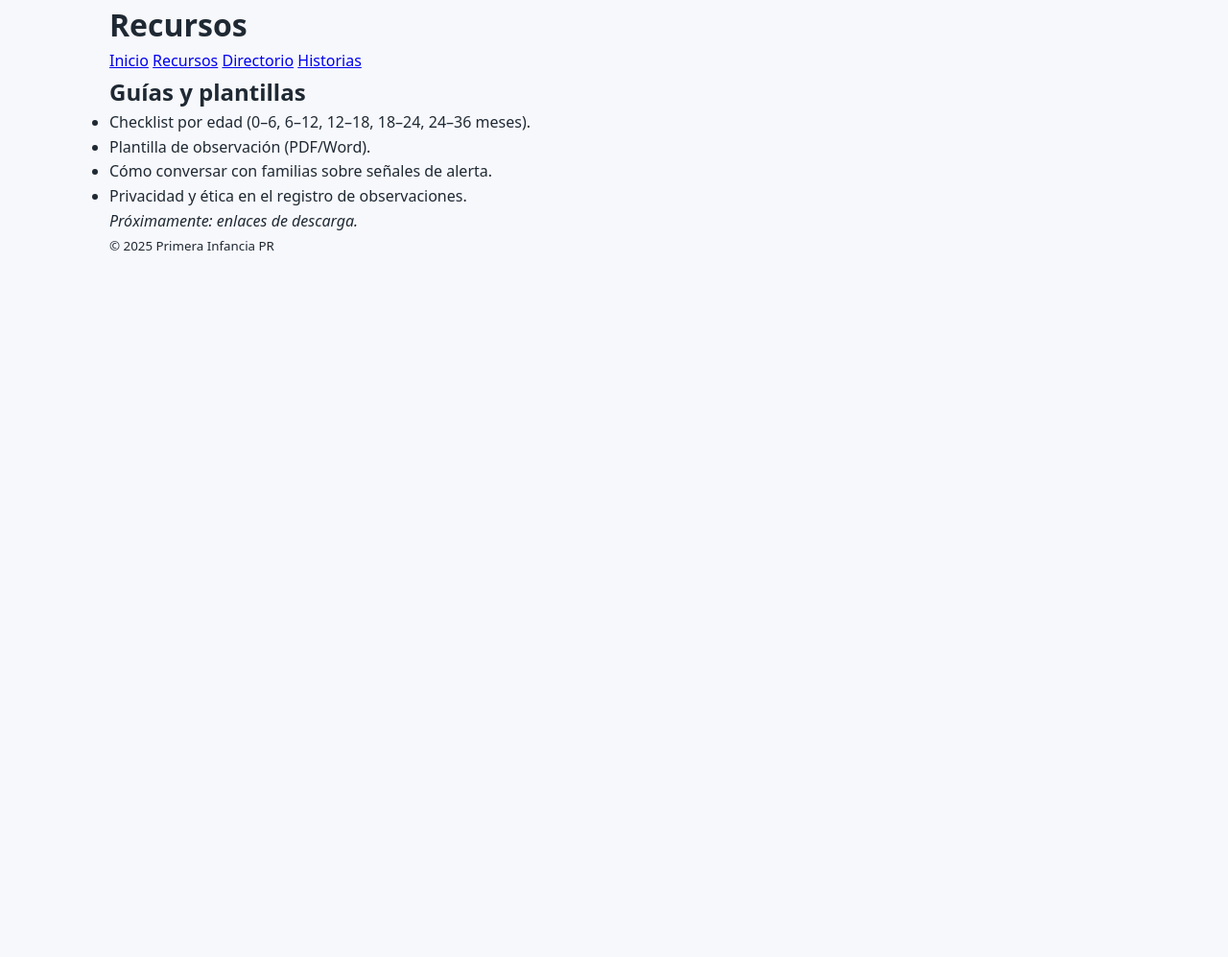
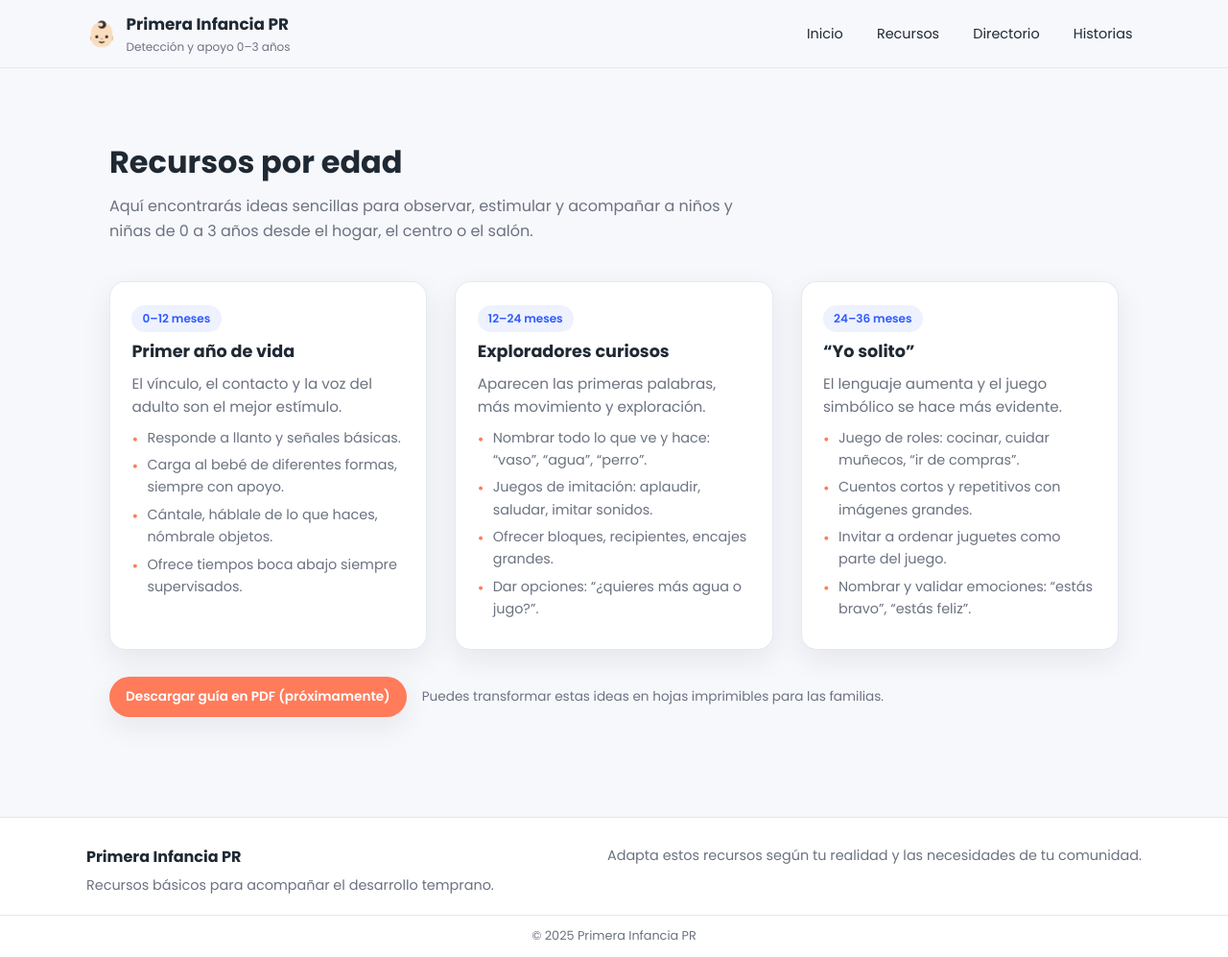
Before and after one commit to hydraxnrg/primera-infancia-pr2, a plain HTML site: page recursos.html in a window 1280 px wide. Shown: the whole page at 96% size. Before the commit the page ends 800 px from the top, so only its background shows below. Drawn offline with Linux system fonts and the light colour scheme.

Commit message:
Update recursos.html

```diff
--- a/recursos.html
+++ b/recursos.html
@@ -1,37 +1,119 @@
-<!doctype html>
+<!DOCTYPE html>
 <html lang="es">
 <head>
-  <meta charset="utf-8" />
-  <meta name="viewport" content="width=device-width, initial-scale=1" />
-  <title>Recursos — Primera Infancia PR</title>
+  <meta charset="UTF-8" />
+  <meta name="viewport" content="width=device-width, initial-scale=1.0" />
+  <title>Recursos – Primera Infancia PR</title>
+  <link
+    href="https://fonts.googleapis.com/css2?family=Poppins:wght@300;400;600;700&display=swap"
+    rel="stylesheet"
+  />
   <link rel="stylesheet" href="style.css" />
 </head>
 <body>
-  <header class="site-header">
-    <div class="container">
-      <h1>Recursos</h1>
-      <nav>
+  <header class="header">
+    <div class="container header__content">
+      <div class="logo">
+        <span class="logo__icon">👶🏻</span>
+        <div class="logo__text">
+          <span class="logo__title">Primera Infancia PR</span>
+          <span class="logo__subtitle">Detección y apoyo 0–3 años</span>
+        </div>
+      </div>
+
+      <nav class="nav">
         <a href="index.html">Inicio</a>
-        <a href="recursos.html">Recursos</a>
+        <a href="recursos.html" class="nav__active">Recursos</a>
         <a href="directorio.html">Directorio</a>
         <a href="historias.html">Historias</a>
       </nav>
     </div>
   </header>
 
-  <main class="container">
-    <h2>Guías y plantillas</h2>
-    <ul>
-      <li>Checklist por edad (0–6, 6–12, 12–18, 18–24, 24–36 meses).</li>
-      <li>Plantilla de observación (PDF/Word).</li>
-      <li>Cómo conversar con familias sobre señales de alerta.</li>
-      <li>Privacidad y ética en el registro de observaciones.</li>
-    </ul>
-    <p><em>Próximamente: enlaces de descarga.</em></p>
+  <main>
+    <section class="section">
+      <div class="container">
+        <div class="section__header">
+          <h2>Recursos por edad</h2>
+          <p>
+            Aquí encontrarás ideas sencillas para observar, estimular y acompañar
+            a niños y niñas de 0 a 3 años desde el hogar, el centro o el salón.
+          </p>
+        </div>
+
+        <div class="grid grid--3">
+          <article class="card card--age">
+            <span class="tag">0–12 meses</span>
+            <h3>Primer año de vida</h3>
+            <p>
+              El vínculo, el contacto y la voz del adulto son el mejor estímulo.
+            </p>
+            <ul class="list list--compact">
+              <li>Responde a llanto y señales básicas.</li>
+              <li>Carga al bebé de diferentes formas, siempre con apoyo.</li>
+              <li>Cántale, háblale de lo que haces, nómbrale objetos.</li>
+              <li>Ofrece tiempos boca abajo siempre supervisados.</li>
+            </ul>
+          </article>
+
+          <article class="card card--age">
+            <span class="tag">12–24 meses</span>
+            <h3>Exploradores curiosos</h3>
+            <p>
+              Aparecen las primeras palabras, más movimiento y exploración.
+            </p>
+            <ul class="list list--compact">
+              <li>Nombrar todo lo que ve y hace: “vaso”, “agua”, “perro”.</li>
+              <li>Juegos de imitación: aplaudir, saludar, imitar sonidos.</li>
+              <li>Ofrecer bloques, recipientes, encajes grandes.</li>
+              <li>Dar opciones: “¿quieres más agua o jugo?”.</li>
+            </ul>
+          </article>
+
+          <article class="card card--age">
+            <span class="tag">24–36 meses</span>
+            <h3>“Yo solito”</h3>
+            <p>
+              El lenguaje aumenta y el juego simbólico se hace más evidente.
+            </p>
+            <ul class="list list--compact">
+              <li>Juego de roles: cocinar, cuidar muñecos, “ir de compras”.</li>
+              <li>Cuentos cortos y repetitivos con imágenes grandes.</li>
+              <li>Invitar a ordenar juguetes como parte del juego.</li>
+              <li>Nombrar y validar emociones: “estás bravo”, “estás feliz”.</li>
+            </ul>
+          </article>
+        </div>
+
+        <div class="resources__actions">
+          <a href="#" class="btn btn--primary btn--small">
+            Descargar guía en PDF (próximamente)
+          </a>
+          <span class="resources__note">
+            Puedes transformar estas ideas en hojas imprimibles para las familias.
+          </span>
+        </div>
+      </div>
+    </section>
   </main>
 
-  <footer class="site-footer">
-    <div class="container"><small>© 2025 Primera Infancia PR</small></div>
+  <footer class="footer">
+    <div class="container footer__content">
+      <div class="footer__left">
+        <p class="footer__title">Primera Infancia PR</p>
+        <p class="footer__text">
+          Recursos básicos para acompañar el desarrollo temprano.
+        </p>
+      </div>
+      <div class="footer__right">
+        <p class="footer__text">
+          Adapta estos recursos según tu realidad y las necesidades de tu comunidad.
+        </p>
+      </div>
+    </div>
+    <div class="footer__bottom">
+      <span>© 2025 Primera Infancia PR</span>
+    </div>
   </footer>
 </body>
 </html>
```
